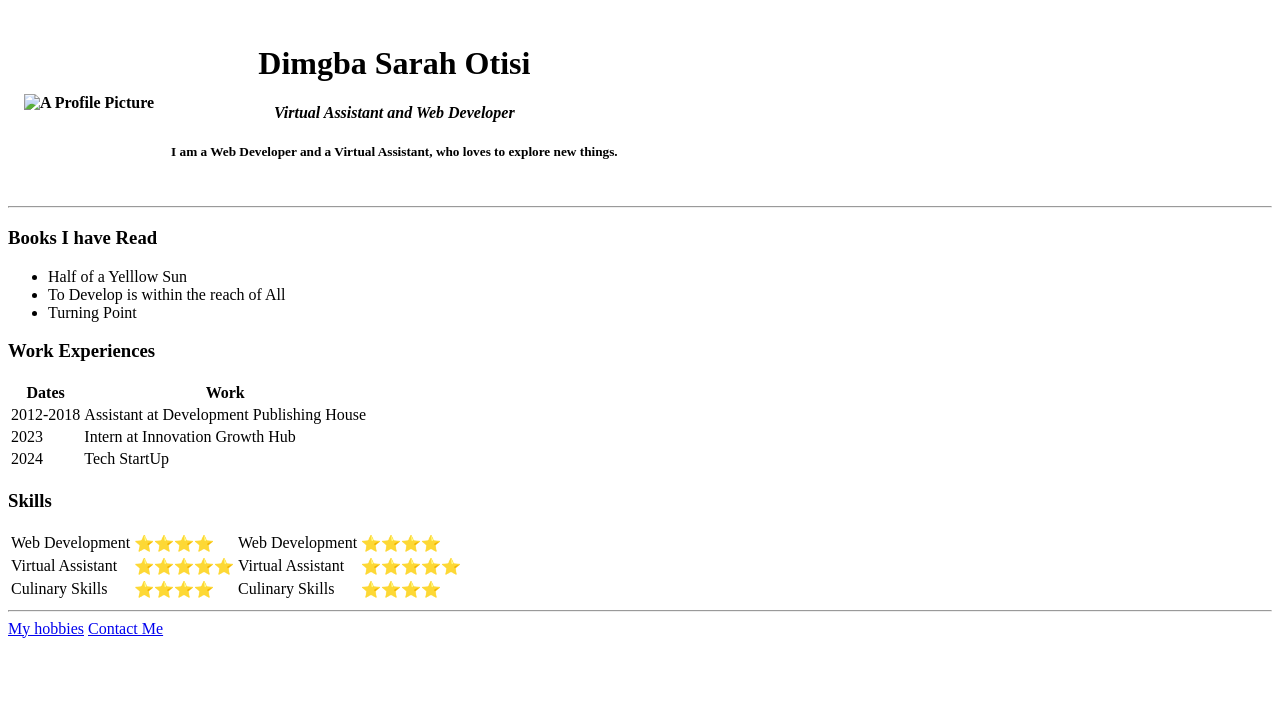
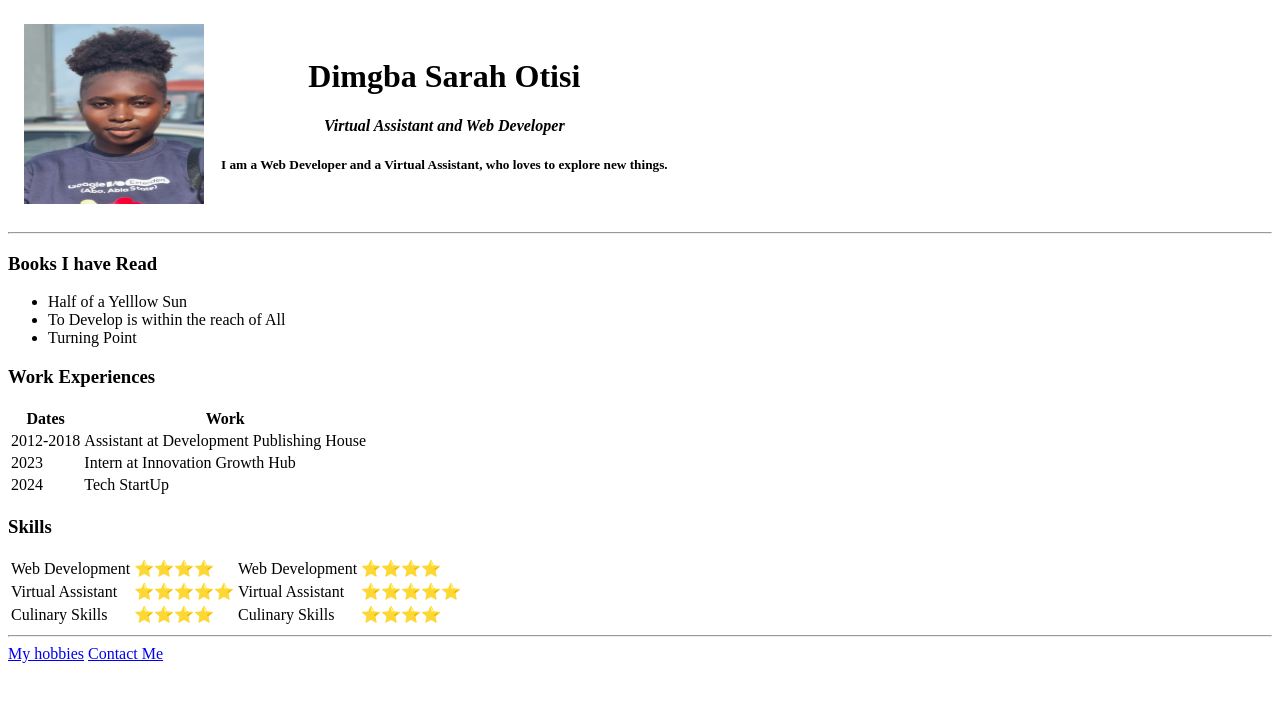
Before and after one commit to DimgbaSarah/Resume, a plain HTML site: page index.html in a window 1280 px wide. Drawn offline with Linux system fonts and the light colour scheme.

Commit message:
fixed image path

```diff
--- a/index.html
+++ b/index.html
@@ -10,7 +10,7 @@
 <body>
     <table cellspacing="15">
         <tr>
-            <th><img src="/Html Recap Practice/img/profile.jpg" alt="A Profile Picture" width="180" height="180"></th>
+            <th><img src="img/profile.jpg" alt="A Profile Picture" width="180" height="180"></th>
             <th>
                 <h1>Dimgba Sarah Otisi</h1>
                 <p><i>Virtual Assistant and Web Developer</i></p>
```
